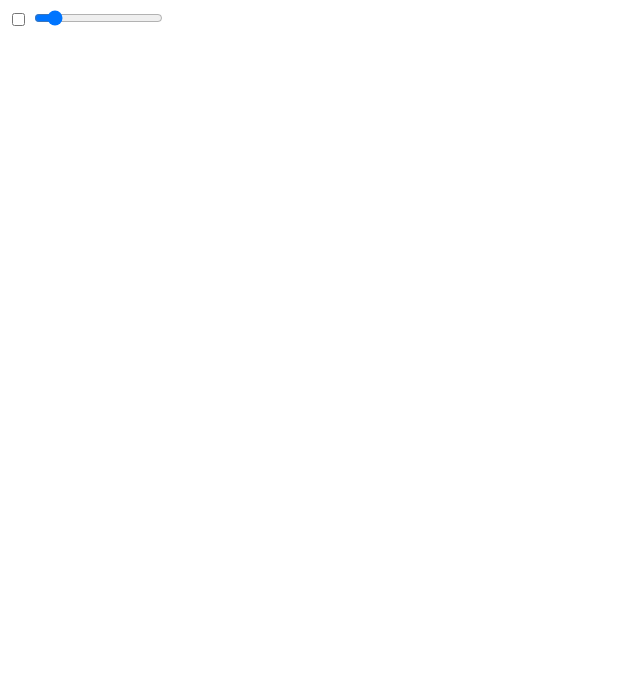
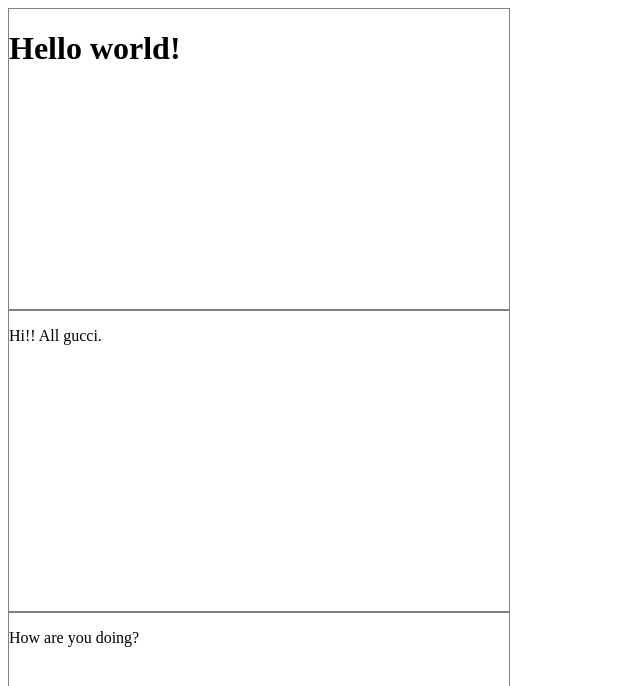
Before and after one commit to tanmayj28/svelte-js, a Svelte app in the folder demo/: page / in a window 1280 px wide. Shown: the top 686 px of the page, without its empty margins (0-640 px from the left). Built offline with nearby package versions, Linux system fonts and the light colour scheme.

Commit message:
Slot :: creating basic and named Slots

```diff
--- a/demo/src/App.svelte
+++ b/demo/src/App.svelte
@@ -1,38 +1,11 @@
-<!-- An action is a function that gets run when an HTML Element loads on a page. -->
 <script>
-  let show = false;
-  let width = 100;
-  function exampleAction(node, {color, width}) {
-    console.log(node);
-    const contextFunc = (e) => {
-      e.preventDefault();
-      alert('Right Click!');
-    };
-    node.addEventListener('contextmenu', contextFunc);
-    node.style.backgroundColor = color;
-    node.style.width = width + 'px';
-    return {
-      destroy() {
-        console.log('Destroy was called!');
-        node.removeEventListener('contextmenu', contextFunc);
-      },
-      update({color, width}){
-        node.style.backgroundColor = color;
-        node.style.width = width + 'px';
-      }
-    }
-  }
+  import Box from './Box.svelte';
 </script>
 
-<input type="checkbox" bind:checked={show} />
-{#if show}
-  <div use:exampleAction={{color: '#AA0000', width}} />
-{/if}
-<input type="range" min=50 max=500 bind:value={width}>
-<style>
-  div {
-    width: 300px;
-    height: 300px;
-    border: solid black 1px;
-  }
-</style>
+<Box>
+  <h1 slot="top">Hello world!</h1>
+  <div slot="bottom">
+    <p>How are you doing?</p>
+  </div>
+  <p slot="middle">Hi!! All gucci.</p>
+</Box>
--- /dev/null
+++ b/demo/src/Box.svelte
@@ -0,0 +1,19 @@
+<div>
+  <slot name="top" />
+</div>
+
+<div>
+  <slot name="middle" />
+</div>
+
+<div>
+  <slot name="bottom" />
+</div>
+
+<style>
+  div {
+    width: 500px;
+    min-height: 300px;
+    border: 1px solid gray;
+  }
+</style>
```
